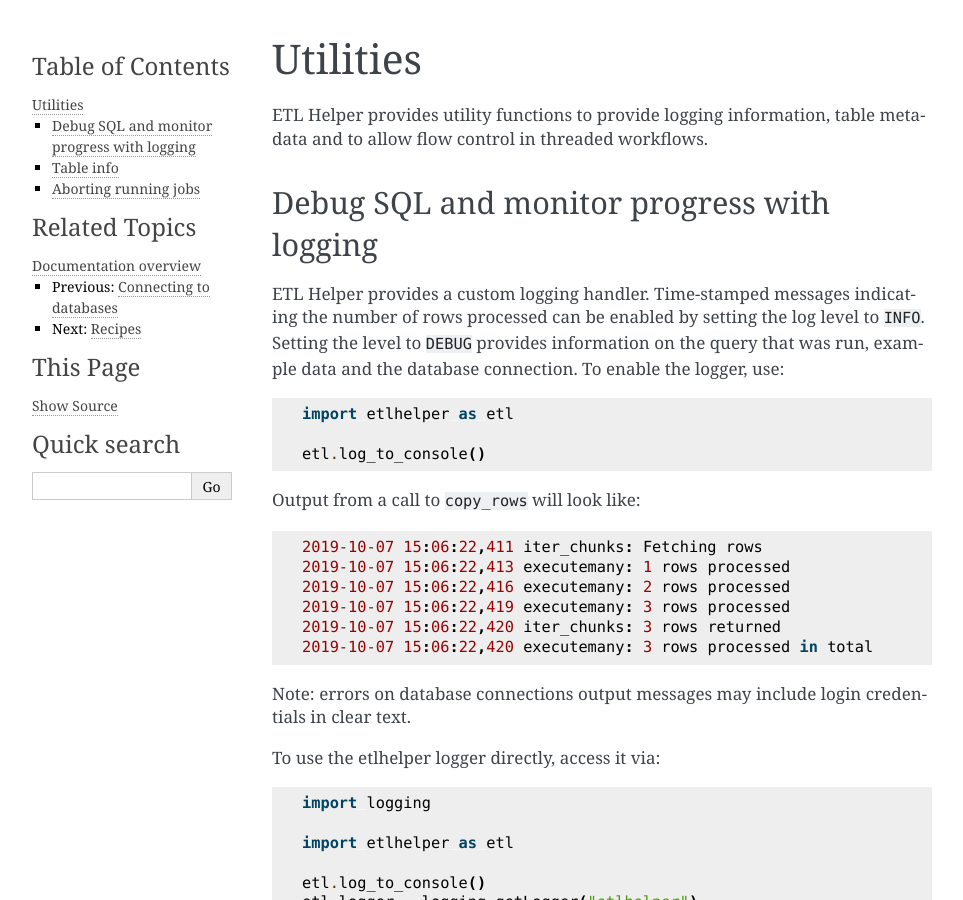
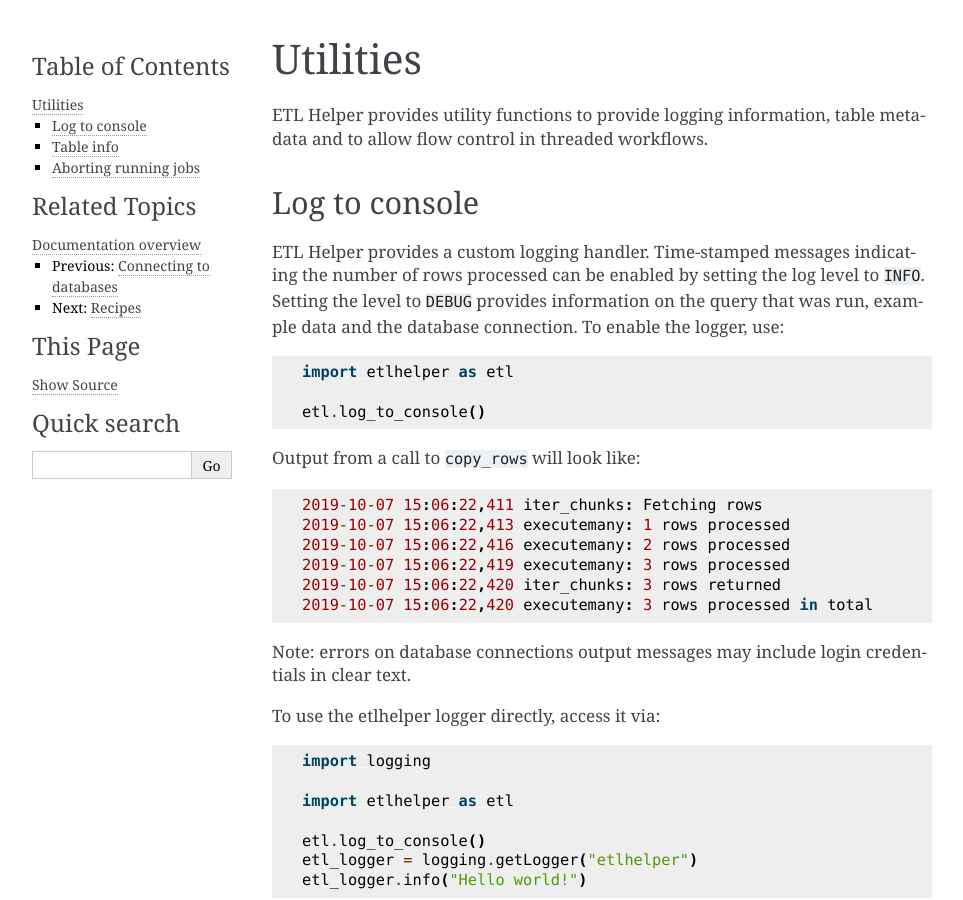
Before and after one commit to BritishGeologicalSurvey/etlhelper, a Sphinx documentation site: the page built from docs/utilities.rst, in a window 1280 px wide and 900 px high. Shown: the whole window, without its empty margins (148-1111 px from the left). Built offline with Sphinx 7.4.7, drawn with Linux system fonts in a browser that asks for light colours.

Commit message:
Shorten logging heading

```diff
--- a/docs/utilities.rst
+++ b/docs/utilities.rst
@@ -7,8 +7,8 @@ ETL Helper provides utility functions to provide logging information, table meta
 and to allow flow control in threaded workflows.
 
 
-Debug SQL and monitor progress with logging
-^^^^^^^^^^^^^^^^^^^^^^^^^^^^^^^^^^^^^^^^^^^
+Log to console
+^^^^^^^^^^^^^^
 
 ETL Helper provides a custom logging handler. Time-stamped messages
 indicating the number of rows processed can be enabled by setting the
```
